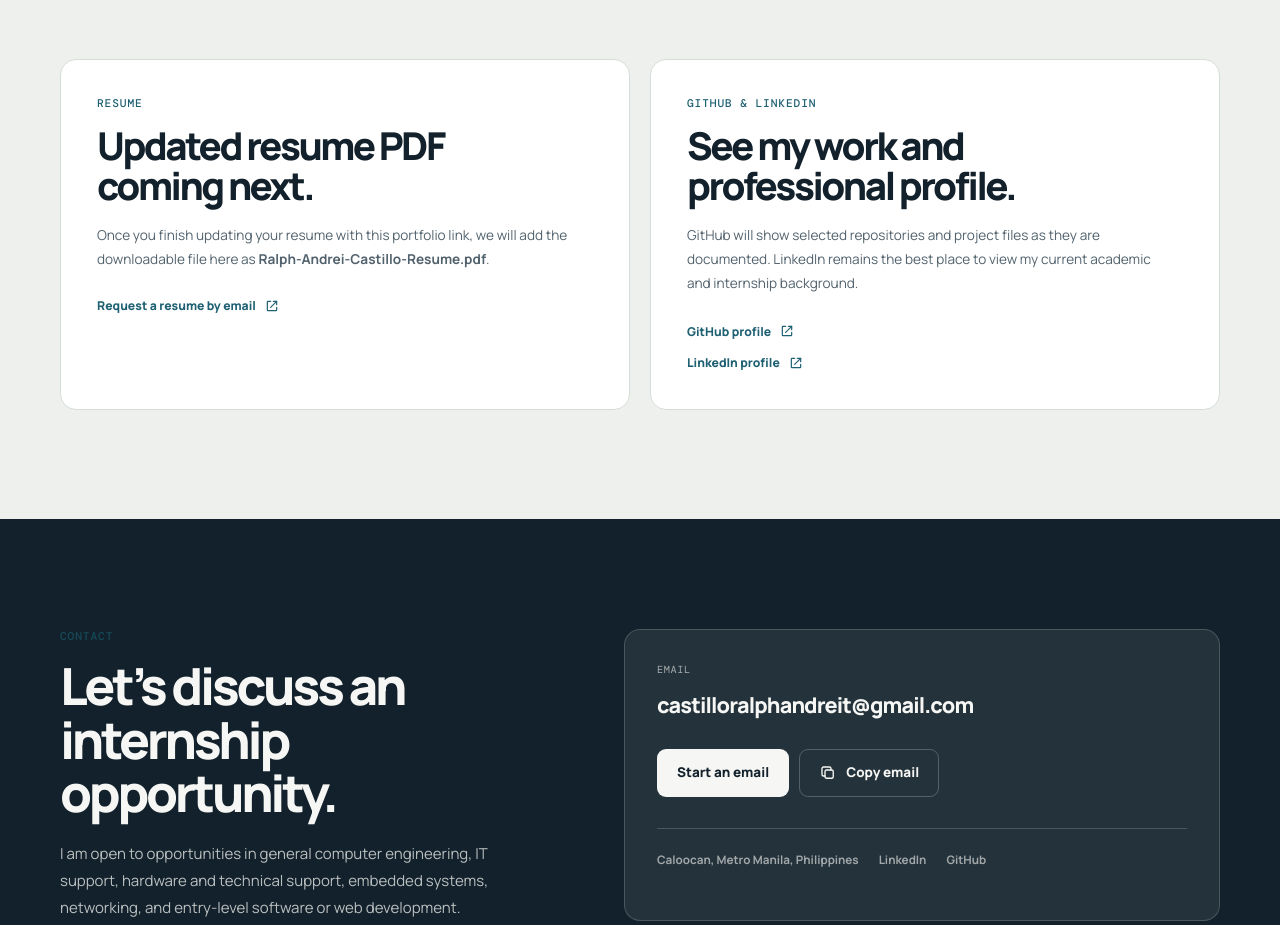
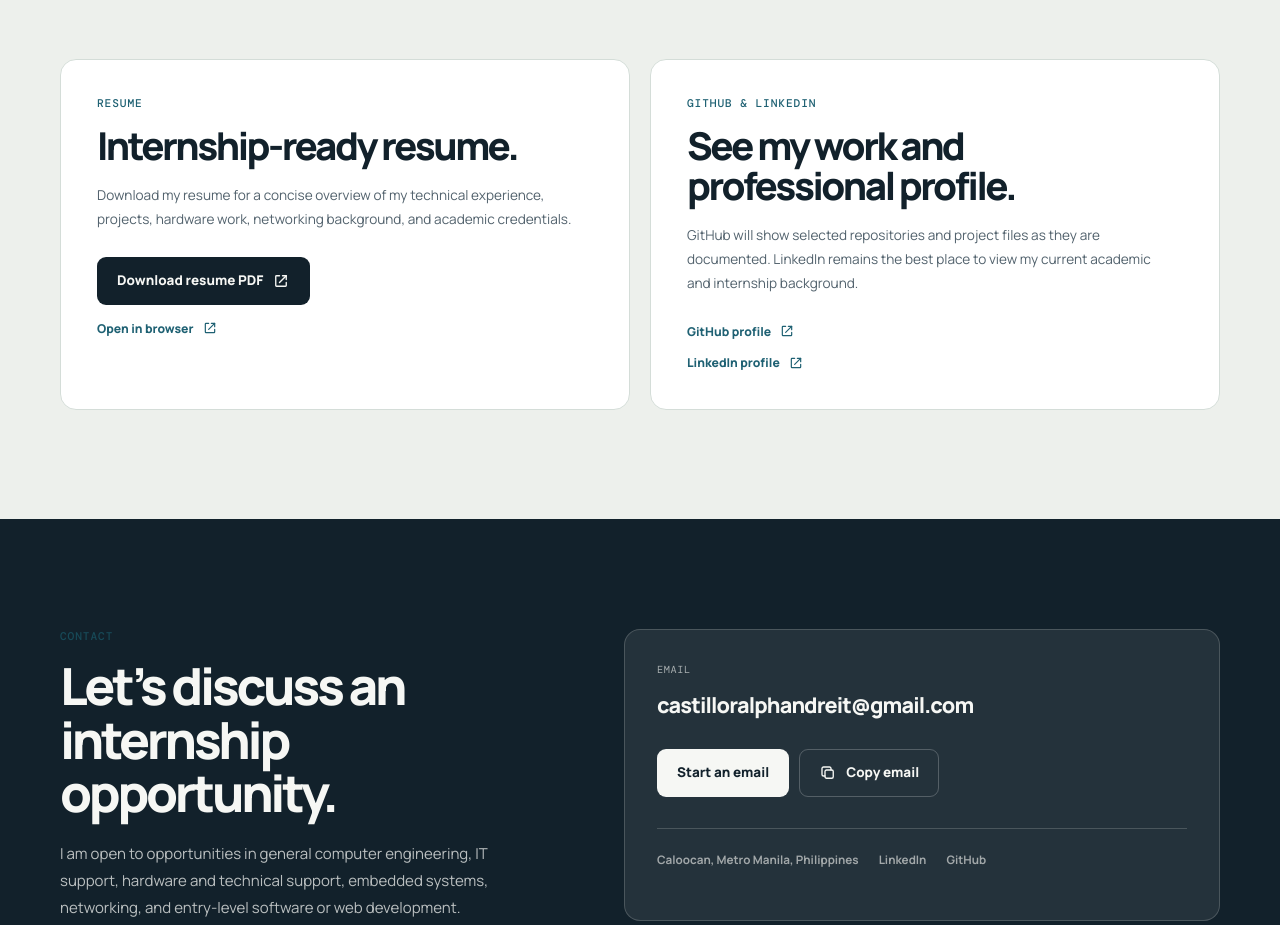
Before and after one commit to andreirtc/ralph_andrei_castillo_portfolio, a React (Vite) app: page / in a window 1280 px wide. Shown: the part 8420-9345 px from the top of the page. Built offline with nearby package versions, Linux system fonts and the light colour scheme.

Commit message:
Add downloadable resume PDF

```diff
--- a/src/App.jsx
+++ b/src/App.jsx
@@ -1123,15 +1123,29 @@ function App() {
           <div className="container resource-grid">
             <article className="resource-card">
               <p className="eyebrow">Resume</p>
-              <h2>Updated resume PDF coming next.</h2>
+              <h2>Internship-ready resume.</h2>
               <p>
-                Once you finish updating your resume with this portfolio link,
-                we will add the downloadable file here as{" "}
-                <strong>Ralph-Andrei-Castillo-Resume.pdf</strong>.
+                Download my resume for a concise overview of my technical
+                experience, projects, hardware work, networking background,
+                and academic credentials.
               </p>
 
-              <a className="text-link" href="#contact">
-                Request a resume by email
+              <a
+                className="button button-primary resume-download"
+                href="/documents/Ralph-Andrei-Castillo-Resume.pdf"
+                download
+              >
+                Download resume PDF
+                <ExternalArrow />
+              </a>
+
+              <a
+                className="text-link"
+                href="/documents/Ralph-Andrei-Castillo-Resume.pdf"
+                target="_blank"
+                rel="noreferrer"
+              >
+                Open in browser
                 <ExternalArrow />
               </a>
             </article>
--- a/src/index.css
+++ b/src/index.css
@@ -1481,6 +1481,18 @@ svg {
   padding: 36px;
 }
 
+.resume-download {
+  display: inline-flex;
+  width: fit-content;
+  margin-top: 25px;
+  margin-bottom: 14px;
+}
+
+.resource-card .text-link {
+  display: flex;
+  margin-top: 0;
+}
+
 .resource-card h2 {
   max-width: 450px;
   font-size: clamp(1.75rem, 3vw, 2.45rem);
```
Also changed, not shown: 1 other file (tests, documents, lock files or other folders).
